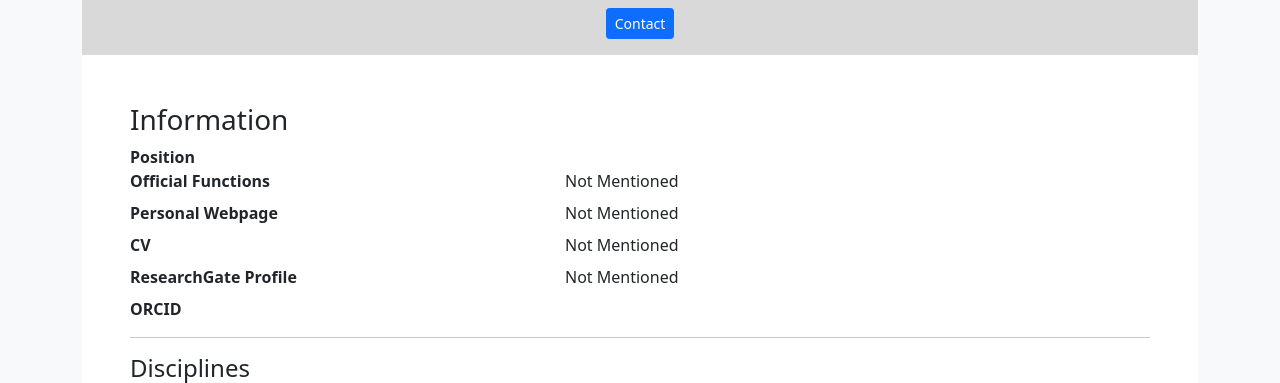
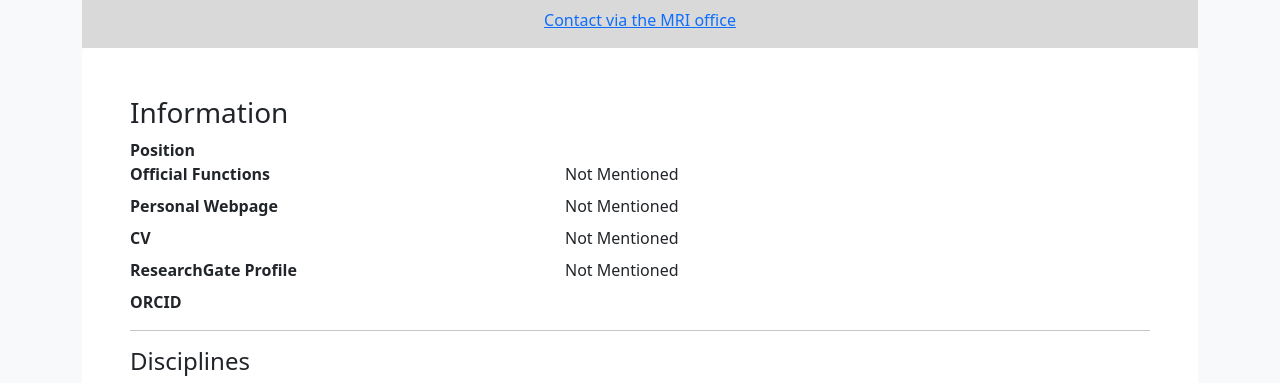
Before and after one commit to ungleich/mri-connect, a Django app: template expert_management/templates/expert_management/profile.html in a window 1280 px wide. Shown: the part 106-489 px from the top of the page. Run offline with Django 3.2, Linux system fonts and the light colour scheme; the template is opened without the code that fills it, so the values that code supplies are empty; parts of the project's set-up code (start-up, migrations or seed data) failed here and were passed over; some libraries are stand-ins or nearby versions.

Commit message:
[hack] Replace contact form with static email from MRI

```diff
--- a/expert_management/templates/expert_management/profile.html
+++ b/expert_management/templates/expert_management/profile.html
@@ -23,7 +23,11 @@
                     <a href="{% url 'update-expertise' %}" class="btn btn-primary btn-sm" role="btn">Update Expertise</a>
                     <a href="{% url 'password_change' %}" class="btn btn-warning btn-sm" role="btn">Change Password</a>
                     {% else %}
-                    <a href="{% url 'contact' object.username %}" class="btn btn-primary btn-sm" role="btn">Contact</a>
+                    <a href="mailto:mri@mountainresearchinitiative.org">Contact
+                    via the MRI office</a><br/>
+                    <!-- <a href="{% url 'contact' object.username %}"
+                    class="btn btn-primary btn-sm"
+                    role="btn">Contact</a>  -->
                     {% endif %}
                 </div>
 
```
